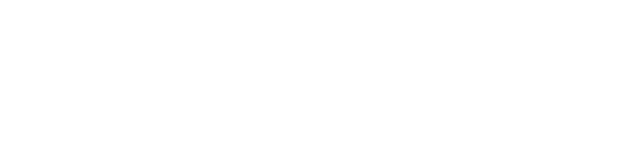
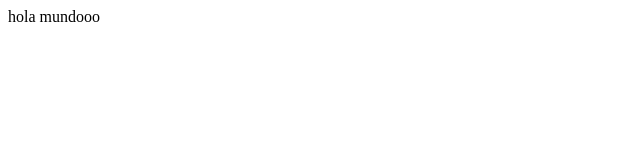
Before and after one commit to HugoHinojoza/CapacitacionGit, a plain HTML site: page index.html in a window 1280 px wide. Shown: the whole page, without its empty margins (0-640 px from the left). Drawn offline with Linux system fonts and the light colour scheme.

Commit message:
se creo el archivo index.html

```diff
--- a/index.html
+++ b/index.html
@@ -6,6 +6,6 @@
     <title>index</title>
 </head>
 <body>
-
+    hola mundooo
 </body>
 </html>
```
